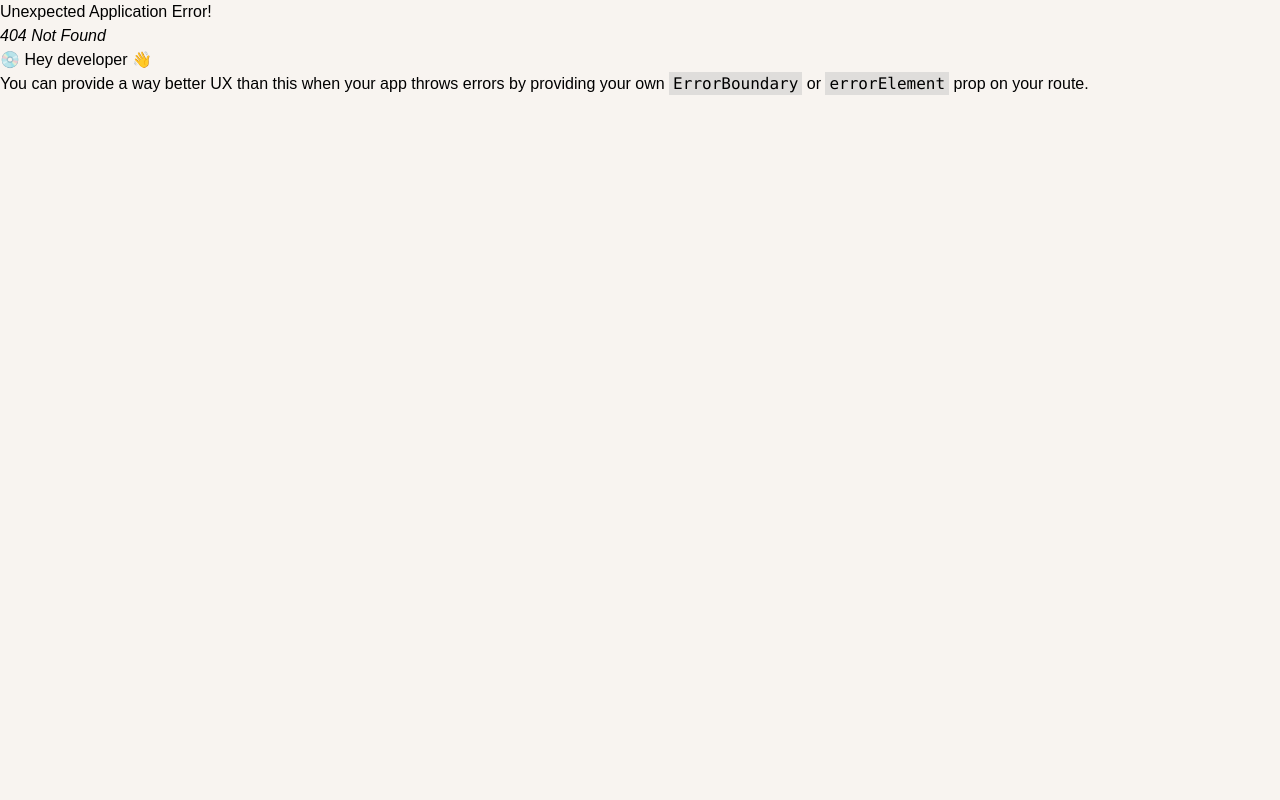
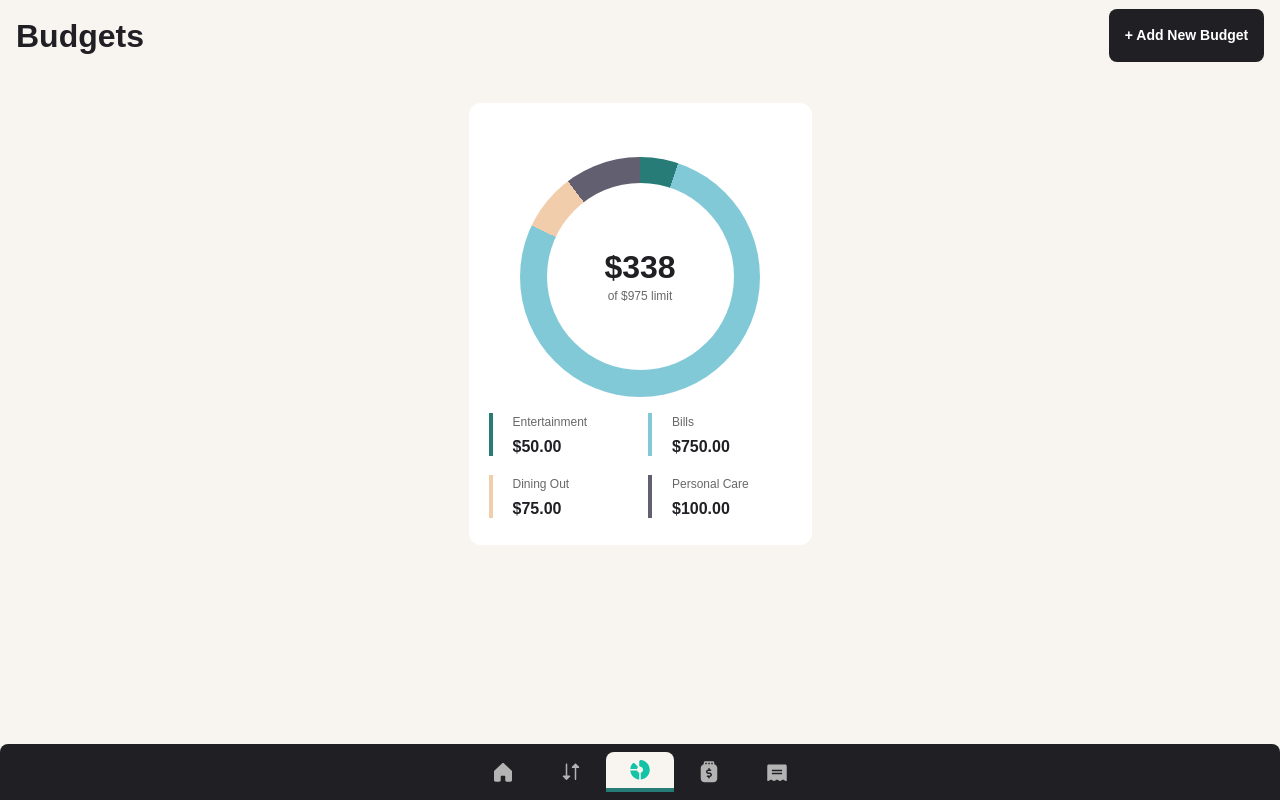
Before and after one commit to NikaNishnianidze/Personal-Finance-App, a React (Vite) app: page /home/budget in a window 1280 px wide. Before the commit this address had no page. Built offline with nearby package versions, Linux system fonts and the light colour scheme.

Commit message:
add Budgets component

```diff
--- a/src/main.tsx
+++ b/src/main.tsx
@@ -9,6 +9,7 @@ import UserProvider from "./context/UserProvider";
 import Home from "./pages/Home";
 import NavigationLayout from "./Layout/NavigationLayout";
 import Transactions from "./pages/Transactions";
+import Budgets from "./pages/Budgets";
 
 const router = createBrowserRouter([
   {
@@ -37,6 +38,10 @@ const router = createBrowserRouter([
         path: "/home/transactions",
         element: <Transactions />,
       },
+      {
+        path: "/home/budget",
+        element: <Budgets />,
+      },
     ],
   },
 ]);
--- /dev/null
+++ b/src/pages/Budgets.tsx
@@ -0,0 +1,81 @@
+import { useUser } from "../context/UserProvider";
+
+export default function Budgets() {
+  const { finance } = useUser();
+  const spentBudget = finance.transactions.filter((t) => {
+    const d = new Date(t.date);
+    return (
+      d.getMonth() === 7 &&
+      (t.category === "Bills" ||
+        t.category === "Personal Care" ||
+        t.category === "Dining Out" ||
+        t.category === "Entertainment")
+    );
+  });
+  const totalSpentBudget = spentBudget.reduce(
+    (acc, item) => acc + item.amount,
+    0
+  );
+  return (
+    <div className="flex flex-col items-center py-[9px] px-[16px]">
+      <div className="first-line flex items-center justify-between w-full">
+        <p className="text-[32px] text-[#201F24] font-bold">Budgets</p>
+        <button className="w-[155px] rounded-[8px] text-white font-bold py-[16px] text-[14px] text-center bg-[#201F24]">
+          + Add New Budget
+        </button>
+      </div>
+      <div className="budgets-box w-[343px] mt-[41px] bg-white rounded-[12px] py-[24px] px-[20px]">
+        <div className="center-budget-cirle flex justify-center">
+          <div
+            className="budget-circle flex justify-center items-center w-[240px] h-[240px] mt-[29.5px] rounded-full mt-[20px] "
+            style={{
+              background: `conic-gradient(
+      ${finance.budgets
+        .map((b, i, arr) => {
+          const total = arr.reduce((acc, cur) => acc + cur.maximum, 0);
+          const percent = (b.maximum / total) * 100;
+          const start = arr
+            .slice(0, i)
+            .reduce((acc, cur) => acc + (cur.maximum / total) * 100, 0);
+          return `${b.theme} ${start}% ${start + percent}%`;
+        })
+        .join(", ")}
+    )`,
+            }}
+          >
+            <div className="white w-[187px] h-[187px] rounded-full bg-white flex flex-col items-center justify-center">
+              <p className="text-[#201F24] text-[32px] font-bold leading-[120%]">
+                ${Math.abs(totalSpentBudget)}
+              </p>
+              <p className="text-[12px] text-[#696868] font-normal leading-[150%]">
+                of $
+                {finance.budgets.reduce((acc, item) => acc + item.maximum, 0)}{" "}
+                limit
+              </p>
+            </div>
+          </div>
+        </div>
+        <div className="budgets-list w-[303px] flex flex-wrap items-center mt-[16px] gap-[16px]">
+          {finance.budgets.map((item) => {
+            return (
+              <div key={item.theme} className="w-[143.5px] flex gap-[20px]">
+                <div
+                  className="rectangle w-[4px] h-[43px]"
+                  style={{ background: item.theme }}
+                ></div>
+                <div className="info flex flex-col gap-[4px]">
+                  <p className="text-[#696868] text-[12px] font-normal leading-[150%]">
+                    {item.category}
+                  </p>
+                  <p className="text-[#201F24] tex-[14px] font-bold leading-[150%]">
+                    ${item.maximum.toFixed(2)}
+                  </p>
+                </div>
+              </div>
+            );
+          })}
+        </div>
+      </div>
+    </div>
+  );
+}
--- a/src/pages/Home.tsx
+++ b/src/pages/Home.tsx
@@ -74,7 +74,6 @@ export default function Home() {
     (acc, item) => acc + item.amount,
     0
   );
-  console.log(totalSpentBudget);
 
   const duesoonTotal = recurringDueSoon.reduce((sum, tx) => sum + tx.amount, 0);
   return (
```
